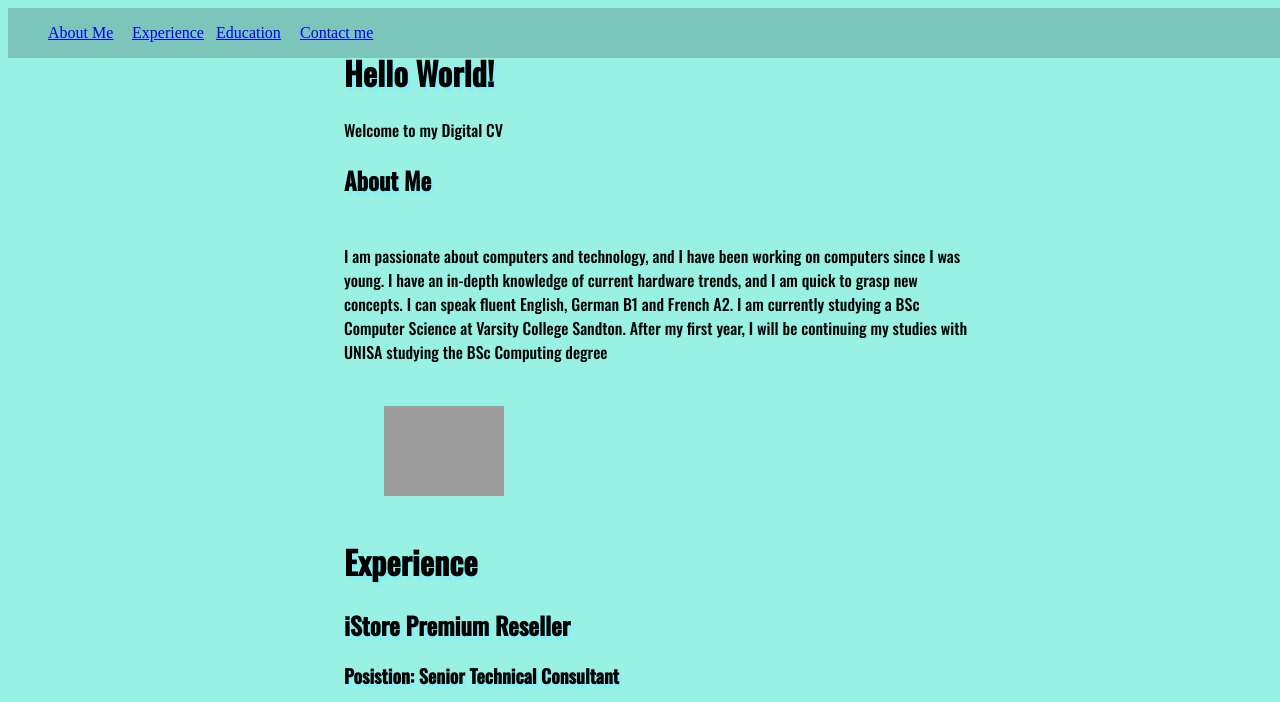
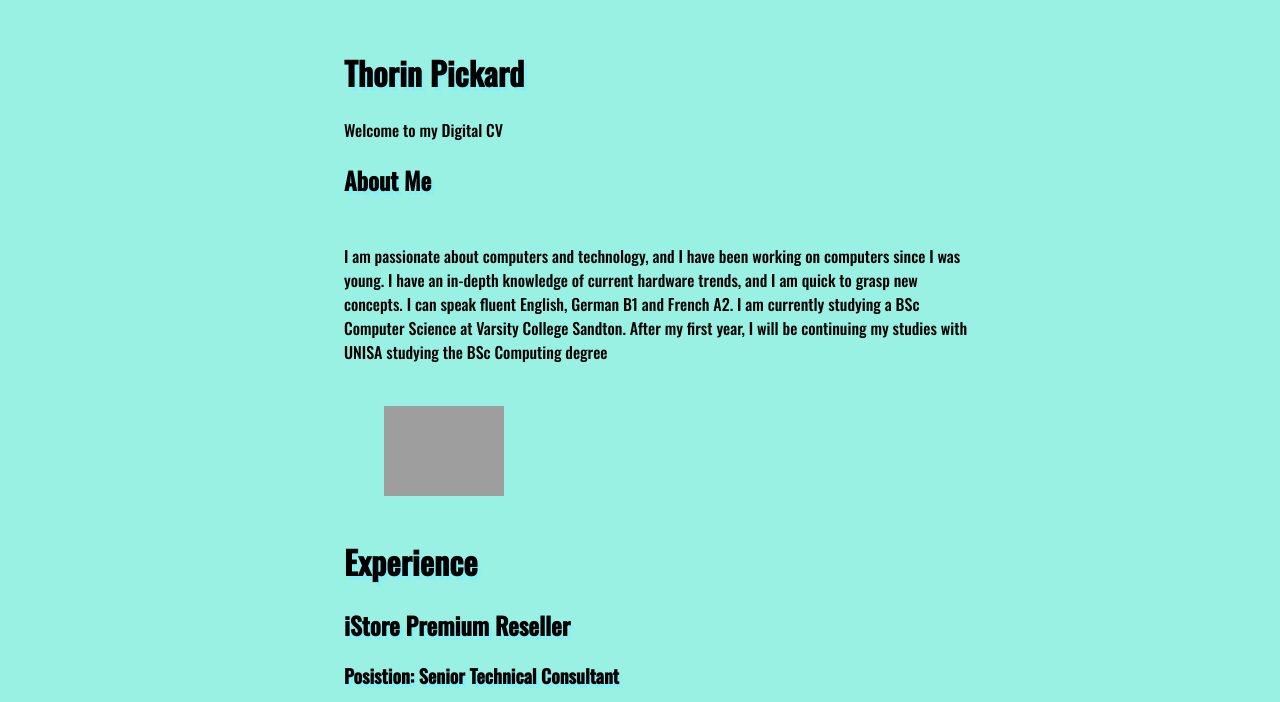
Before and after one commit to hiscloan/hiscloan.github.io, a plain HTML site: page index.html in a window 1280 px wide. Shown: the top 702 px of the page. Drawn offline with nearby package versions, Linux system fonts and the light colour scheme; grey boxes are pictures that could not be loaded; a script that the page names is missing.

Commit message:
Update index.html

```diff
--- a/index.html
+++ b/index.html
@@ -7,21 +7,13 @@
     <link rel="preconnect" href="https://fonts.googleapis.com">
     <link rel="preconnect" href="https://fonts.gstatic.com" crossorigin>
     <link href="https://fonts.googleapis.com/css2?family=Oswald:wght@500&display=swap" rel="stylesheet">
+    <link href="https://fonts.googleapis.com/css2?family=Archivo+Black&display=swap" rel="stylesheet">
   </head>
+
   <body>
-    <header>
-      <nav>
-        <ul>
-          <li><a href="#about-me">About Me</a></li>
-          <li><a href="#experience">Experience</a></li>
-          <li><a href="#education">Education</a></li>
-          <li><a href="#contact">Contact me</a></li>
-        </ul>
-      </nav>
-    </header>
 
     <main>
-      <h1 class="sub-heading">Hello World!</h1>
+      <h1 class="sub-heading">Thorin Pickard</h1>
       <p>Welcome to my Digital CV</p>
       <h2 class="sub-heading" >About Me</h2>
       <div class="container" id="about-me">
```
